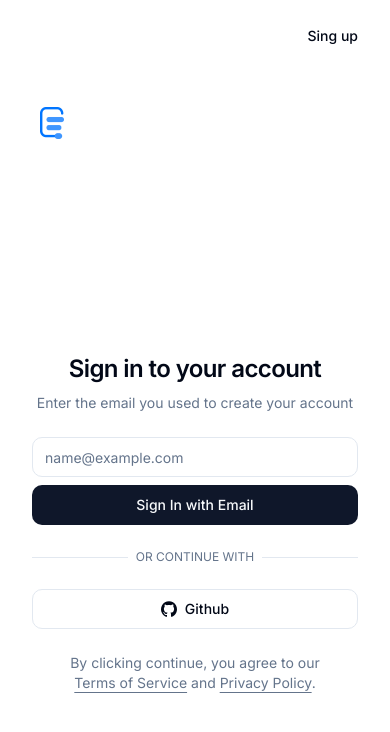
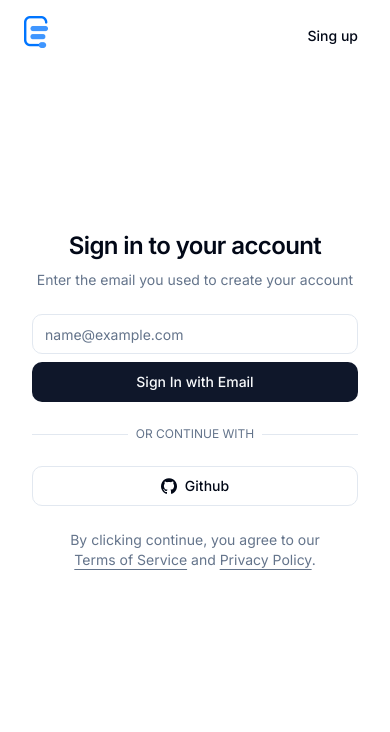
Before and after one commit to ensiene/webapp, a Next.js app: page /sign-in in a window 390 px wide. Shown: the top 732 px of the page. Built offline with nearby package versions, Linux system fonts and the light colour scheme; no server answers.

Commit message:
v0.1.3.7

```diff
--- a/app/sign-in/page.tsx
+++ b/app/sign-in/page.tsx
@@ -33,7 +33,7 @@ const SignInPage = async () => {
 
 
         <div className="container relative  h-[800px] flex-col items-center justify-center grid lg:max-w-none lg:grid-cols-2 lg:px-0">
-          <div className="lg:hidden absolut right-4 top-4 md:right-8 md:top-8">
+          <div className="lg:hidden absolute left-4 top-4 md:left-8 md:top-8">
             <Logomark />
 
           </div>
```
